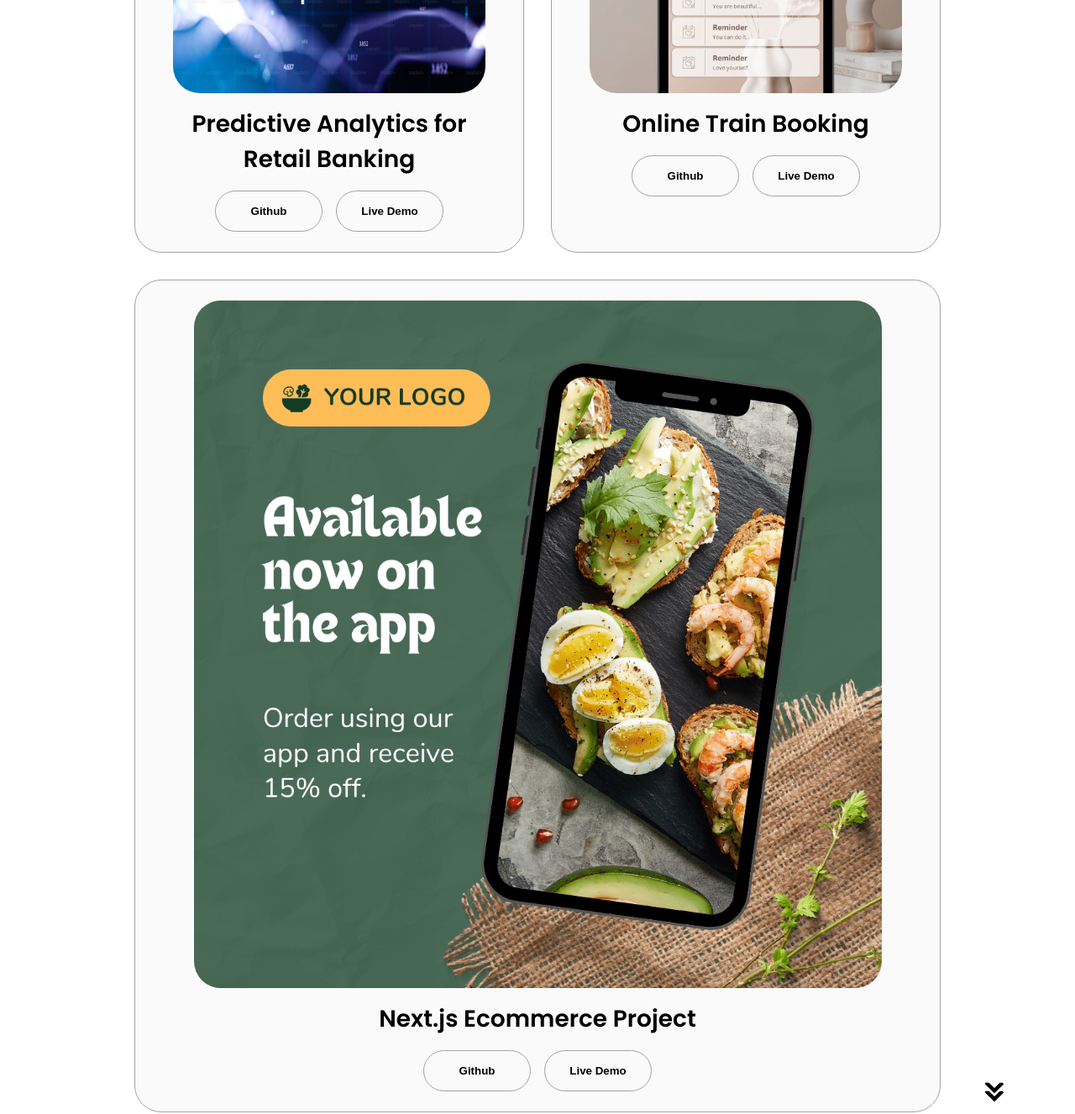
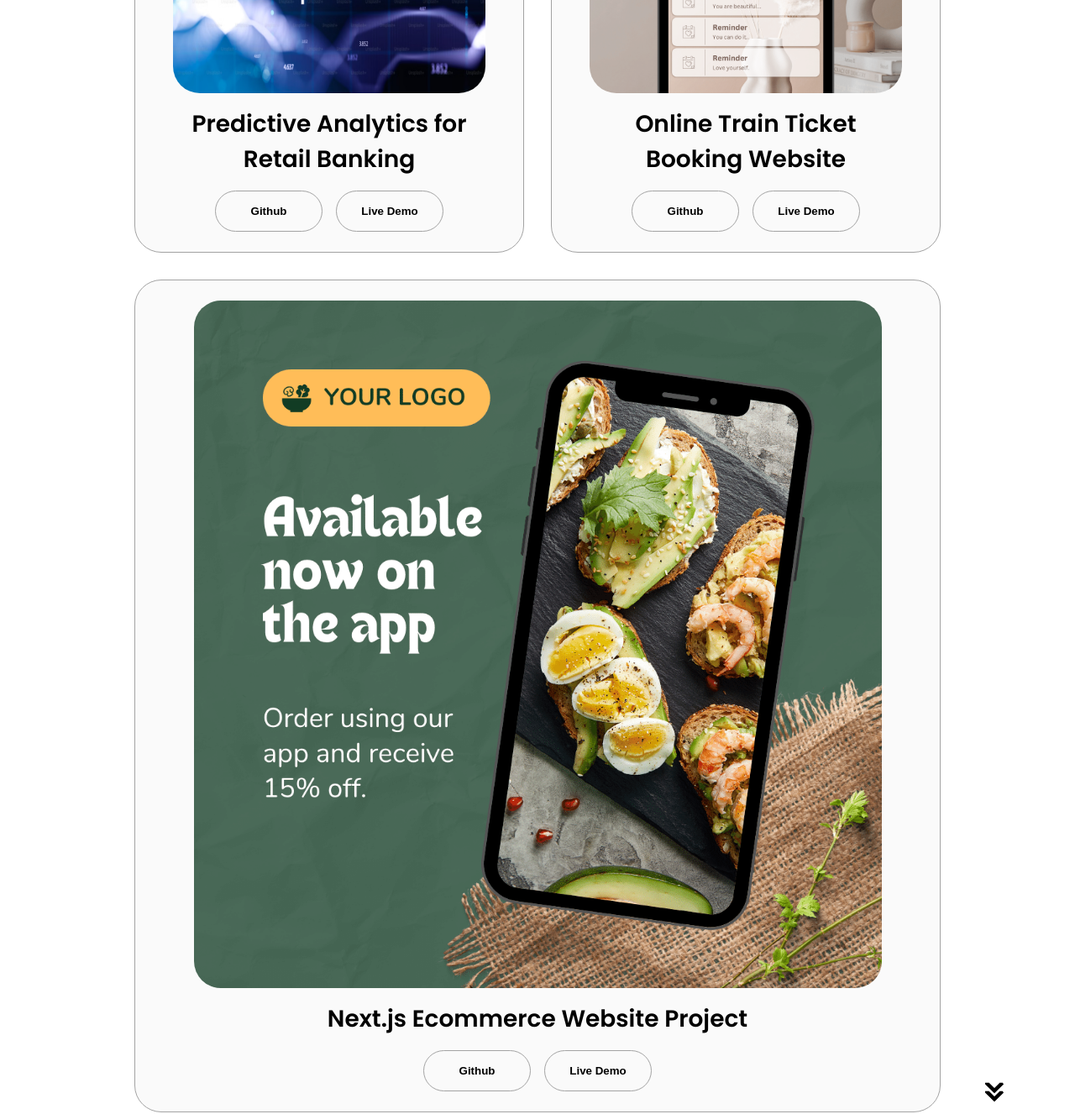
Before and after one commit to hrithik025/html-portfolio, a plain HTML site: page index.html in a window 1280 px wide. Shown: the part 2880-4207 px from the top of the page at 84% size. Drawn offline with Linux system fonts and the light colour scheme.

Commit message:
Update index.html

```diff
--- a/index.html
+++ b/index.html
@@ -294,7 +294,7 @@
                 class="project-img"
               />
             </div>
-            <h2 class="experience-sub-title project-title">Online Train Booking</h2>
+            <h2 class="experience-sub-title project-title">Online Train Ticket Booking Website</h2>
             <div class="btn-container">
               <button
                 class="btn btn-color-2 project-btn"
@@ -318,7 +318,7 @@
                 class="project-img"
               />
             </div>
-            <h2 class="experience-sub-title project-title">Next.js Ecommerce Project</h2>
+            <h2 class="experience-sub-title project-title">Next.js Ecommerce Website Project</h2>
             <div class="btn-container">
               <button
                 class="btn btn-color-2 project-btn"
```
